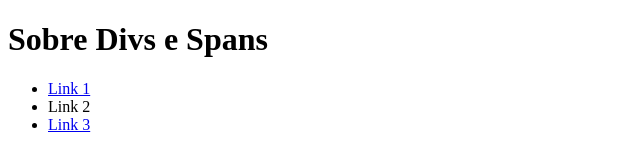
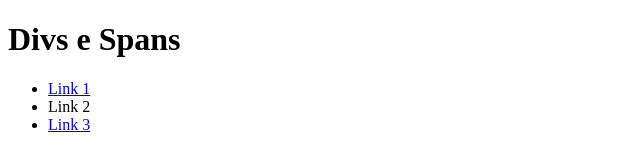
Before and after one commit to Robson6x6/html-dio, a plain HTML site: page m2-2-estruturando-html-e-formatacoes/m2-2-tag-div-span.html in a window 1280 px wide. Shown: the whole page, without its empty margins (0-640 px from the left). Drawn offline with Linux system fonts and the light colour scheme.

Commit message:
aula div e spans2

```diff
--- a/m2-2-estruturando-html-e-formatacoes/m2-2-tag-div-span.html
+++ b/m2-2-estruturando-html-e-formatacoes/m2-2-tag-div-span.html
@@ -6,12 +6,15 @@
     <title>estrutura div e span</title>
 </head>
 <body>
-    <h1>Sobre Divs e Spans</h1>
+    <h1>Divs e Spans</h1>
 <!--
     as tags div e span são tags coringas pois as mesmas não possuem semâtica. servindo apenas para delimitar o espaço e assim facilitar a manipulação deles via css.
 
      as divs são mais utilizadas para para fins de estruturação.
 
+     as divs não aparecem diretamente na tela, porém está presente ali, no formato de display: block por padrão.
+
+     a tag se utilizado dentro de outra tag e da uma formatação para o mesmo.
 
 
 -->
```
